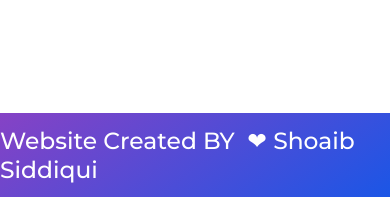
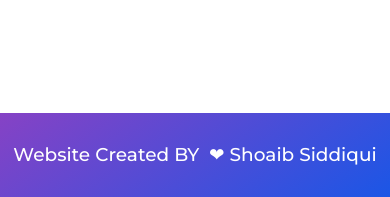
Before and after one commit to shoaib3456/portfoli, a plain HTML site: page index.html in a window 390 px wide. Shown: the part 4250-4447 px from the top of the page. Drawn offline with Linux system fonts and the light colour scheme.

Commit message:
Update media.css

```diff
--- a/media.css
+++ b/media.css
@@ -13,7 +13,7 @@
         width: 80vw;
     }
     #footer{
-        font-size: 6vw;
+        font-size: 4.75vw;
     }
 }
 @media screen and (max-width:500px){
```
